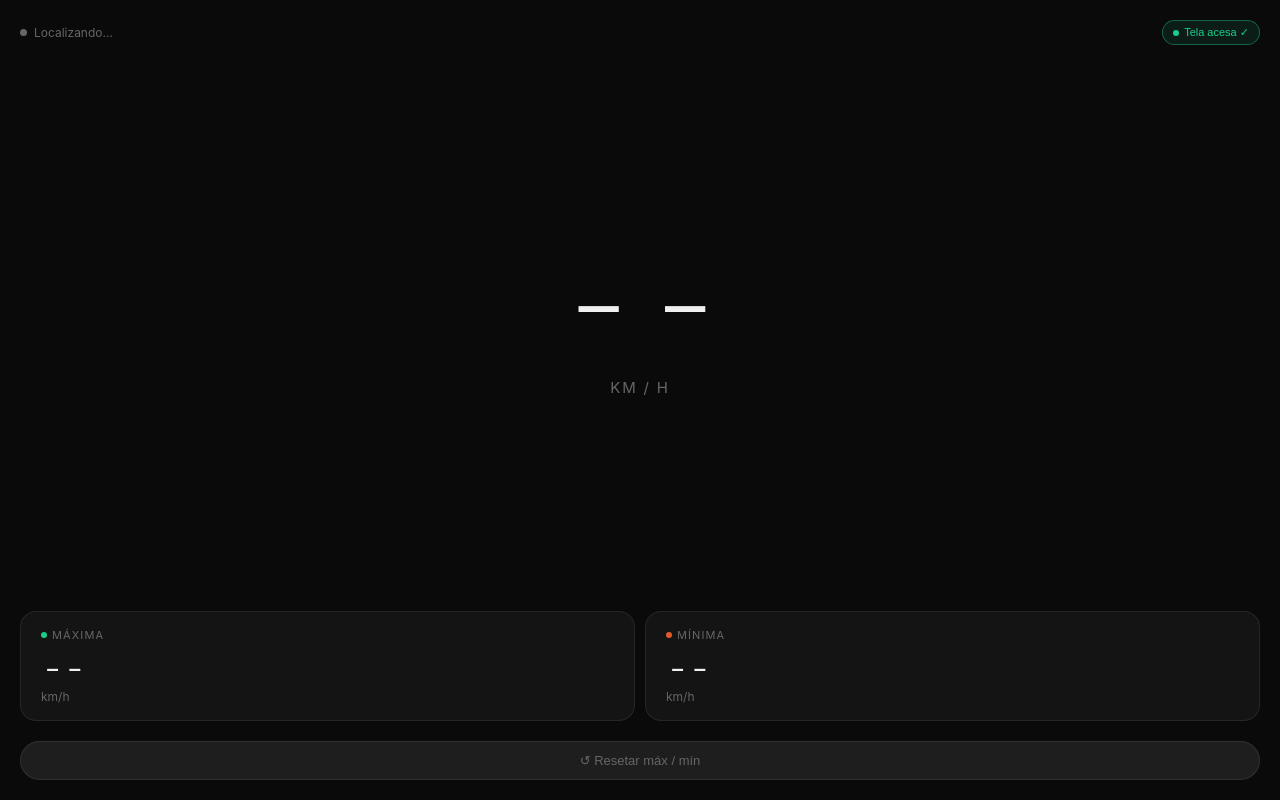
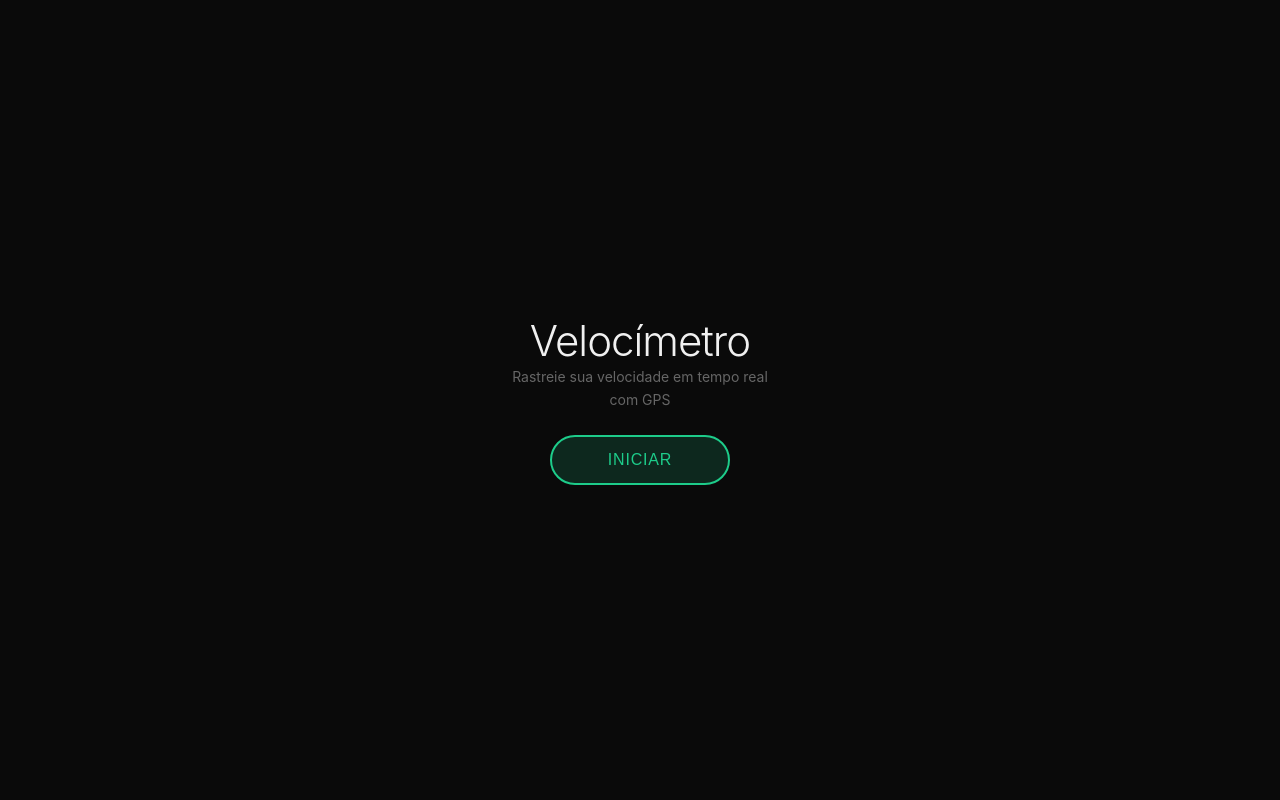
Before and after one commit to Jp-Brito/velocimetro, a plain HTML site: page index.html in a window 1280 px wide. Drawn offline with Linux system fonts and the light colour scheme.

Commit message:
fix tela apagar

```diff
--- a/index.html
+++ b/index.html
@@ -212,9 +212,93 @@
     }
 
     @media (prefers-reduced-motion: reduce) { * { transition: none !important; } }
+
+    /* splash screen */
+    #splash {
+      position: fixed;
+      inset: 0;
+      display: flex;
+      align-items: center;
+      justify-content: center;
+      background: var(--bg);
+      z-index: 9999;
+      flex-direction: column;
+      gap: 2rem;
+      padding: 2rem;
+    }
+
+    #splash-content {
+      text-align: center;
+      display: flex;
+      flex-direction: column;
+      gap: 1.5rem;
+      align-items: center;
+    }
+
+    #splash h1 {
+      font-size: 42px;
+      font-weight: 300;
+      letter-spacing: -1px;
+      margin: 0;
+    }
+
+    #splash p {
+      font-size: 14px;
+      color: var(--muted);
+      max-width: 280px;
+      line-height: 1.6;
+      margin: 0;
+    }
+
+    #btn-start {
+      padding: 14px 40px;
+      border-radius: 100px;
+      border: 2px solid var(--accent);
+      background: rgba(29,204,138,0.15);
+      color: var(--accent);
+      font-size: 16px;
+      font-weight: 500;
+      cursor: pointer;
+      -webkit-tap-highlight-color: transparent;
+      transition: all 0.25s;
+      min-width: 180px;
+      letter-spacing: 0.05em;
+    }
+
+    #btn-start:active {
+      background: rgba(29,204,138,0.25);
+      transform: scale(0.95);
+    }
+
+    #splash.hidden {
+      pointer-events: none;
+      opacity: 0;
+      transition: opacity 0.4s ease-out;
+    }
+
+    #app {
+      opacity: 0;
+      transition: opacity 0.4s ease-out 0.2s;
+    }
+
+    #app.visible {
+      opacity: 1;
+    }
   </style>
 </head>
 <body>
+
+<!-- SPLASH SCREEN -->
+<div id="splash">
+  <div id="splash-content">
+    <div>
+      <h1>Velocímetro</h1>
+      <p>Rastreie sua velocidade em tempo real com GPS</p>
+    </div>
+    <button id="btn-start">INICIAR</button>
+  </div>
+</div>
+
 <div id="app">
 
   <div id="status-bar">
@@ -265,15 +349,43 @@
   const btnReset = document.getElementById('btn-reset');
   const btnWake  = document.getElementById('btn-wake');
   const wakeLabel = document.getElementById('wake-label');
+  const splash   = document.getElementById('splash');
+  const appEl    = document.getElementById('app');
+  const btnStart = document.getElementById('btn-start');
 
   let maxSpeed = null;
   let minSpeed = null;
   let watchId  = null;
   let wakeLock = null;
+  let audioCtx = null;
+  let isActive = false;
   const supportsWakeLock = 'wakeLock' in navigator;
 
   const MIN_KMH = 1.5;
   const fmt = v => Math.round(v);
+
+  // ── SPLASH SCREEN + INITIAL ACTIVATION ──
+  async function startApp() {
+    isActive = true;
+
+    // 1. Ativa áudio silencioso (exigido por iOS)
+    startSilentAudio();
+
+    // 2. Pede Wake Lock (agora com gesto do usuário explícito)
+    await acquireWakeLock();
+
+    // 3. Mostra app e esconde splash
+    splash.classList.add('hidden');
+    setTimeout(() => {
+      splash.style.display = 'none';
+      appEl.classList.add('visible');
+    }, 400);
+
+    // 4. Inicia GPS
+    startGPS();
+  }
+
+  btnStart.addEventListener('click', startApp);
 
   // ── GPS ──
   function onPosition(pos) {
@@ -367,14 +479,13 @@
     maxEl.textContent = '--'; minEl.textContent = '--';
   });
 
-  // ── Áudio silencioso — impede o iOS de suspender o PWA e apagar a tela ──
-  // O iOS não suspende apps com áudio ativo. Oscilador com gain quase zero.
-  let audioCtx = null;
-
+  // ── SILENT AUDIO (iOS) ──
+  // O iOS suspende PWA sem áudio ativo. Oscilador com gain quase zero.
   function startSilentAudio() {
     try {
       if (audioCtx) return;
       audioCtx = new (window.AudioContext || window.webkitAudioContext)();
+      if (audioCtx.state === 'suspended') audioCtx.resume();
       const osc = audioCtx.createOscillator();
       const gain = audioCtx.createGain();
       gain.gain.value = 0.00001; // inaudível mas ativo
@@ -384,25 +495,17 @@
     } catch(e) {}
   }
 
-  // iOS exige gesto do usuário para iniciar AudioContext
-  document.addEventListener('touchstart', function onTouch() {
-    startSilentAudio();
-    document.removeEventListener('touchstart', onTouch);
-  }, { once: true });
-
   // Renova ao voltar ao foco (wake lock + áudio)
   document.addEventListener('visibilitychange', () => {
-    if (document.visibilityState === 'visible') {
+    if (document.visibilityState === 'visible' && isActive) {
+      if (!wakeLock && supportsWakeLock) acquireWakeLock();
+      if (audioCtx && audioCtx.state === 'suspended') audioCtx.resume();
       startGPS();
-      if (!wakeLock) acquireWakeLock();
-      if (audioCtx && audioCtx.state === 'suspended') audioCtx.resume();
     }
   });
 
-  // Init
+  // Init - mostra splash e aguarda clique
   updateWakeUI();
-  startGPS();
-  acquireWakeLock();
 
   if ('serviceWorker' in navigator) {
     navigator.serviceWorker.register('/velocimetro/sw.js', { scope: '/velocimetro/' }).catch(() => {});
```
